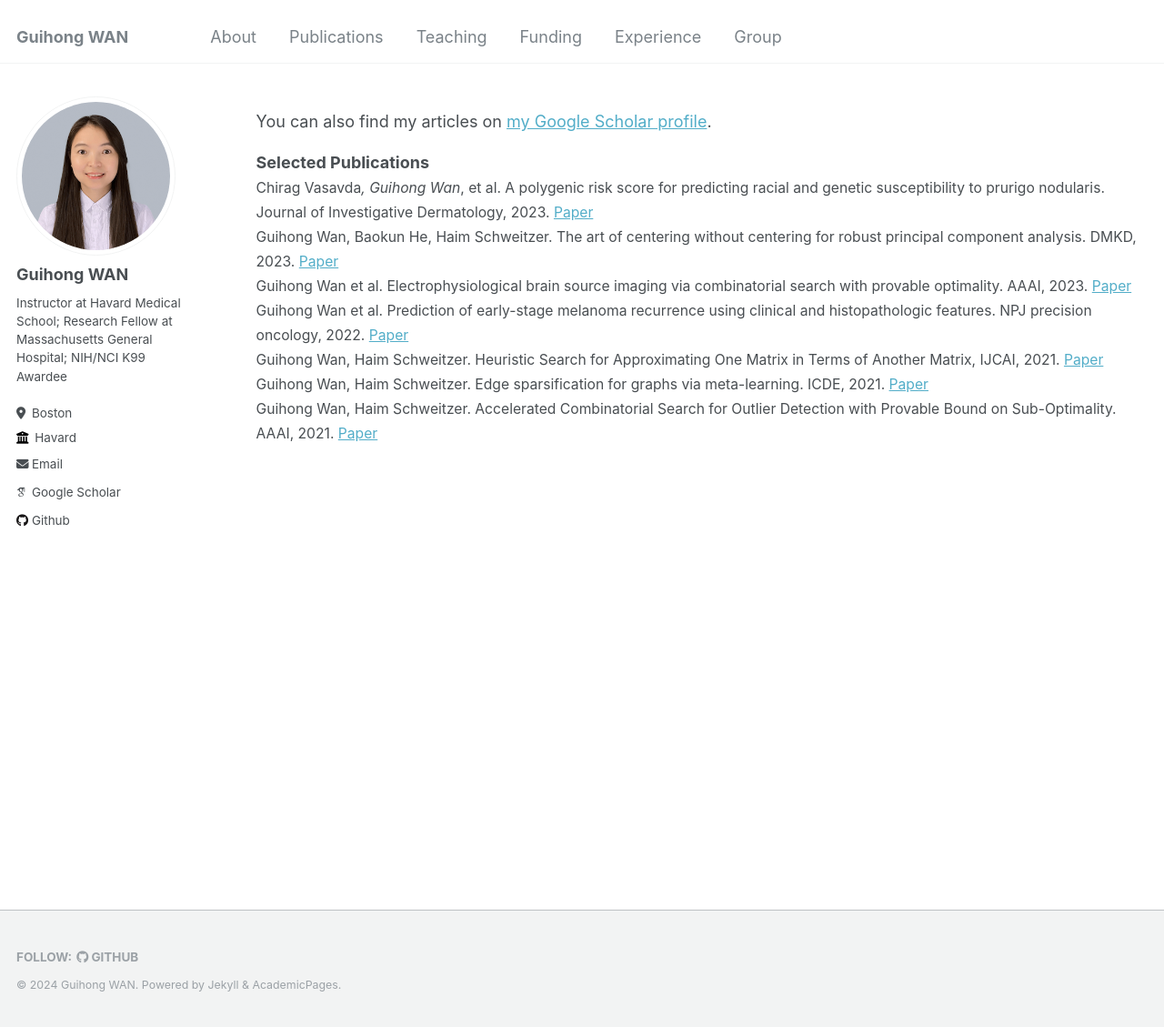
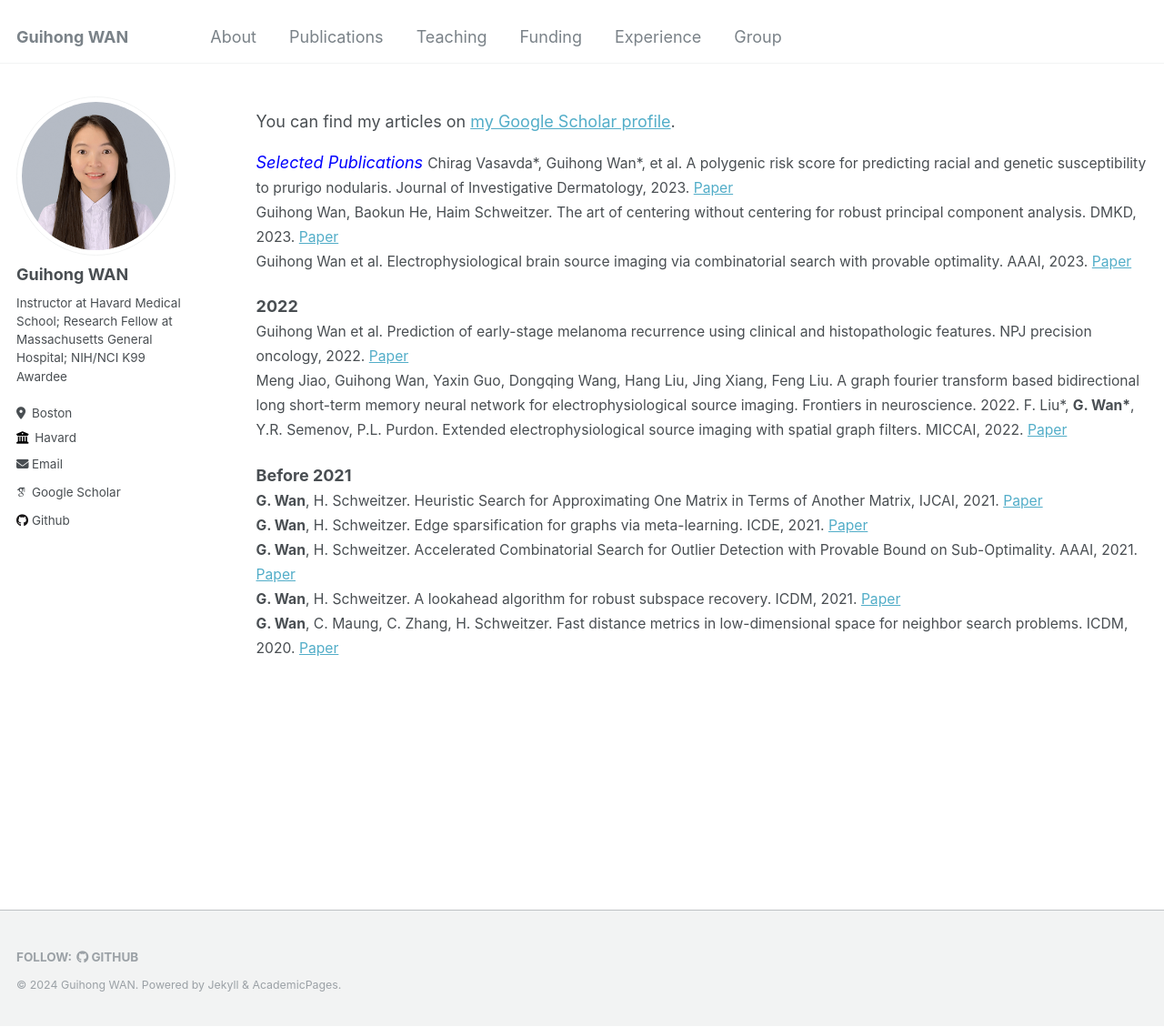
Before and after one commit to cwanlab/cwanlab.github.io, a Jekyll site: the page built from _pages/publications.md, in a window 1280 px wide and 1129 px high. Shown: the whole window at 91% size. Built offline with Jekyll 4.4.1, drawn with Linux system fonts in a browser that asks for light colours; some web fonts are replaced.

Commit message:
Update publications
Update publications

```diff
--- a/_pages/publications.md
+++ b/_pages/publications.md
@@ -5,16 +5,28 @@ author_profile: true
 ---
 
 {% if site.author.googlescholar %}
-  <div class="wordwrap">You can also find my articles on <a href="{{site.author.googlescholar}}">my Google Scholar profile</a>.</div>
+  <div class="wordwrap">You can find my articles on <a href="{{site.author.googlescholar}}">my Google Scholar profile</a>.</div>
 {% endif %}
 
-**Selected Publications**
+<span style="color:blue">*Selected Publications*</span>
 <span style="font-size:0.87em;">
-Chirag Vasavda*, Guihong Wan*, et al. A polygenic risk score for predicting racial and genetic susceptibility to prurigo nodularis. Journal of Investigative Dermatology, 2023. [Paper](https://www.sciencedirect.com/science/article/pii/S0022202X23021255)
+Chirag Vasavda\*, Guihong Wan\*, et al. A polygenic risk score for predicting racial and genetic susceptibility to prurigo nodularis. Journal of Investigative Dermatology, 2023. [Paper](https://www.sciencedirect.com/science/article/pii/S0022202X23021255)
 Guihong Wan, Baokun He, Haim Schweitzer. The art of centering without centering for robust principal component analysis. DMKD, 2023. [Paper](https://personal.utdallas.edu/~haim/publications/biastrick.pdf)
 Guihong Wan et al. Electrophysiological brain source imaging via combinatorial search with provable optimality. AAAI, 2023. [Paper](https://ojs.aaai.org/index.php/AAAI/article/view/26471)
+
+**2022**
+<span style="font-size:0.87em;">
 Guihong Wan et al. Prediction of early-stage melanoma recurrence using clinical and histopathologic features. NPJ precision oncology, 2022. [Paper](https://www.nature.com/articles/s41698-022-00321-4)
-Guihong Wan, Haim Schweitzer. Heuristic Search for Approximating One Matrix in Terms of Another Matrix, IJCAI, 2021. [Paper](https://personal.utdallas.edu/~haim/publications/ijcai21.pdf)
-Guihong Wan, Haim Schweitzer. Edge sparsification for graphs via meta-learning. ICDE, 2021. [Paper](https://ieeexplore.ieee.org/abstract/document/9458885)
-Guihong Wan, Haim Schweitzer. Accelerated Combinatorial Search for Outlier Detection with Provable Bound on Sub-Optimality. AAAI, 2021. [Paper](https://ojs.aaai.org/index.php/AAAI/article/view/17475)
+Meng Jiao, Guihong Wan, Yaxin Guo, Dongqing Wang, Hang Liu, Jing Xiang, Feng Liu. A graph fourier transform based bidirectional long short-term memory neural network for electrophysiological source imaging. Frontiers in neuroscience. 2022.
+F. Liu\*, **G. Wan\***, Y.R. Semenov, P.L. Purdon. Extended electrophysiological source imaging with spatial graph filters. MICCAI, 2022. [Paper](https://link.springer.com/chapter/10.1007/978-3-031-16431-6_10)
 </span>
+
+
+**Before 2021**
+<span style="font-size:0.87em;">
+**G. Wan**, H. Schweitzer. Heuristic Search for Approximating One Matrix in Terms of Another Matrix, IJCAI, 2021. [Paper](https://personal.utdallas.edu/~haim/publications/ijcai21.pdf)
+**G. Wan**, H. Schweitzer. Edge sparsification for graphs via meta-learning. ICDE, 2021. [Paper](https://ieeexplore.ieee.org/abstract/document/9458885)
+**G. Wan**, H. Schweitzer. Accelerated Combinatorial Search for Outlier Detection with Provable Bound on Sub-Optimality. AAAI, 2021. [Paper](https://ojs.aaai.org/index.php/AAAI/article/view/17475)
+**G. Wan**, H. Schweitzer. A lookahead algorithm for robust subspace recovery. ICDM, 2021. [Paper](https://ieeexplore.ieee.org/abstract/document/9679069)
+**G. Wan**, C. Maung, C. Zhang, H. Schweitzer. Fast distance metrics in low-dimensional space for neighbor search problems. ICDM, 2020. [Paper](https://ieeexplore.ieee.org/abstract/document/9338319)
+</span>
```
